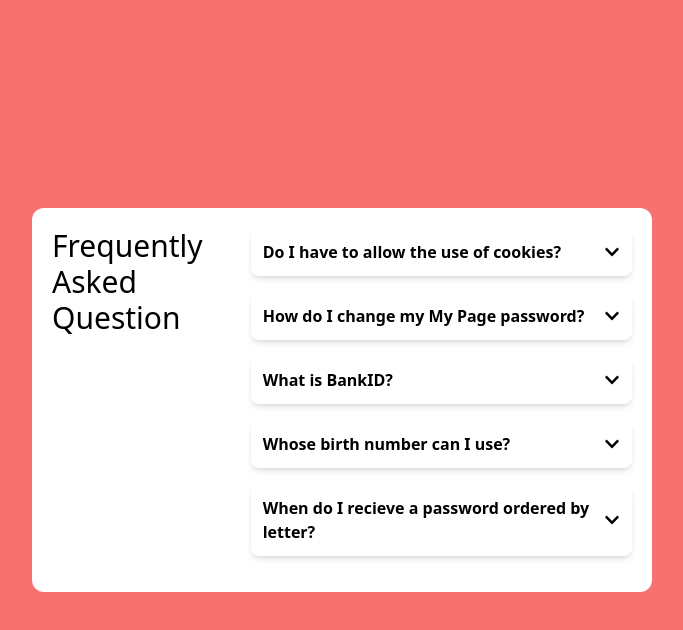
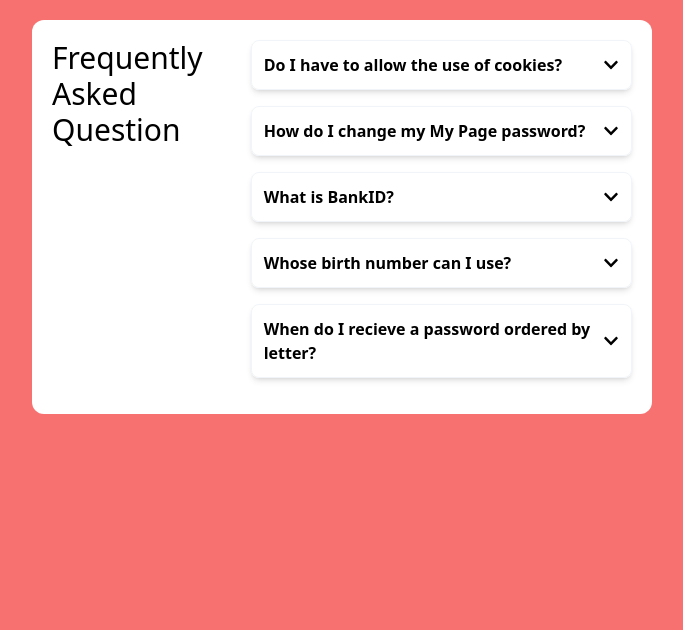
Before and after one commit to rnwathon/react-mini-projects, a React (Create React App) app: page /3-FAQ in a window 1280 px wide. Shown: the top 630 px of the page, without its empty margins (298-981 px from the left). Built offline with nearby package versions, Linux system fonts and the light colour scheme.

Commit message:
feat: change Accordion component into compound component & add show one content logic

```diff
--- a/src/Pages/3-FAQ/Components/Accordion.jsx
+++ b/src/Pages/3-FAQ/Components/Accordion.jsx
@@ -2,35 +2,85 @@ import clsx from 'clsx';
 import * as React from 'react';
 import { FaChevronDown, FaChevronUp } from 'react-icons/fa';
 
-function Accordion(props) {
-  const { info, title } = props;
-  const [showDetail, setShowDetail] = React.useState(false);
+const AccordionContext = React.createContext();
 
-  const style = {
-    wrapper: clsx(
-      'rounded-lg w-full mb-4',
-      'ease-in-out duration-500',
-      showDetail ? 'shadow-xl' : 'shadow-md'
-    ),
-    content: clsx(
-      'px-3',
-      'overflow-hidden',
-      'ease-in-out duration-500',
-      showDetail ? 'max-h-[500px] py-3' : 'max-h-0'
-    ),
-  };
+const Accordion = ({ children }) => {
+  const [activeContent, setActiveContent] = React.useState(null);
+
+  const toggleShowContent = React.useCallback(
+    (itemId) => {
+      if (itemId === activeContent) return setActiveContent(null);
+
+      setActiveContent(itemId);
+    },
+    [activeContent]
+  );
 
   return (
-    <div className={style.wrapper}>
-      <header className="flex justify-between p-3">
-        <h2 className="font-bold">{title}</h2>
-        <button type="button" onClick={() => setShowDetail(!showDetail)}>
-          {showDetail ? <FaChevronUp /> : <FaChevronDown />}
-        </button>
-      </header>
-      <article className={style.content}>{info}</article>
-    </div>
+    <AccordionContext.Provider
+      value={React.useMemo(
+        () => ({ activeContent, toggleShowContent }),
+        [activeContent, toggleShowContent]
+      )}
+    >
+      {children}
+    </AccordionContext.Provider>
   );
-}
+};
+
+const AccordionItemContext = React.createContext();
+
+const AccordionItem = ({ children, id }) => {
+  const style = clsx(
+    'rounded-lg w-full mb-4',
+    'ease-in-out duration-500',
+    'shadow-md border border-slate-100'
+  );
+
+  return (
+    <AccordionItemContext.Provider value={React.useMemo(() => ({ id }), [id])}>
+      <div className={style}>{children}</div>
+    </AccordionItemContext.Provider>
+  );
+};
+
+const Header = ({ children }) => {
+  const { toggleShowContent, activeContent } = React.useContext(AccordionContext);
+  const { id } = React.useContext(AccordionItemContext);
+
+  const style = clsx('flex justify-between p-3 cursor-pointer');
+  return (
+    <header className={style} onClick={() => toggleShowContent(id)} aria-hidden="true">
+      <h2 className="font-bold">{children}</h2>
+      <button type="button">
+        {activeContent === id ? <FaChevronUp /> : <FaChevronDown />}
+      </button>
+    </header>
+  );
+};
+
+const Content = ({ children }) => {
+  const { activeContent } = React.useContext(AccordionContext);
+  const { id } = React.useContext(AccordionItemContext);
+  const contentEl = React.useRef(null);
+
+  const style = clsx('overflow-hidden transition-all duration-500 px-3');
+
+  return (
+    <article
+      ref={contentEl}
+      className={style}
+      style={{
+        maxHeight: activeContent === id ? `${contentEl?.current?.scrollHeight}px` : 0,
+      }}
+    >
+      {children}
+    </article>
+  );
+};
+
+Accordion.Item = AccordionItem;
+Accordion.ItemHeader = Header;
+Accordion.ItemContent = Content;
 
 export default Accordion;
--- a/src/Pages/3-FAQ/index.jsx
+++ b/src/Pages/3-FAQ/index.jsx
@@ -6,13 +6,20 @@ function FAQ() {
   const [questions, setQuestions] = React.useState(data);
 
   return (
-    <div className="bg-red-400 h-screen flex flex-col items-center justify-center p-5">
+    <div className="bg-red-400 h-screen flex flex-col items-center p-5">
       <div className="bg-white w-full sm:w-2/3 md:w-1/2 rounded-xl p-5 flex gap-2">
         <h1 className="text-3xl w-1/3">Frequently Asked Question</h1>
         <div className="w-2/3">
-          {questions.map((question) => (
-            <Accordion key={question.id} {...question} />
-          ))}
+          <Accordion>
+            {questions.map((question) => (
+              <Accordion.Item key={question.id} id={question.id}>
+                <Accordion.ItemHeader>{question.title}</Accordion.ItemHeader>
+                <Accordion.ItemContent>
+                  <p className="my-3">{question.info}</p>
+                </Accordion.ItemContent>
+              </Accordion.Item>
+            ))}
+          </Accordion>
         </div>
       </div>
     </div>
```
